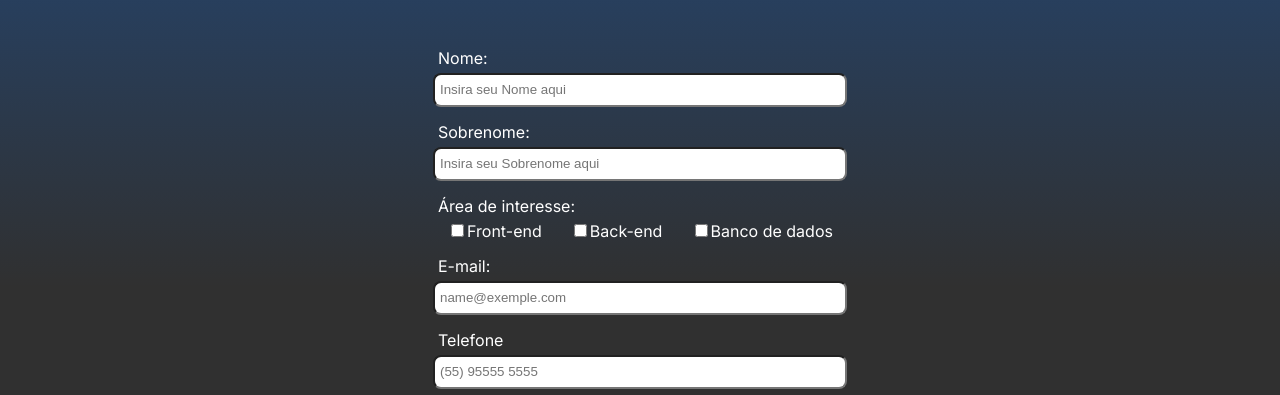
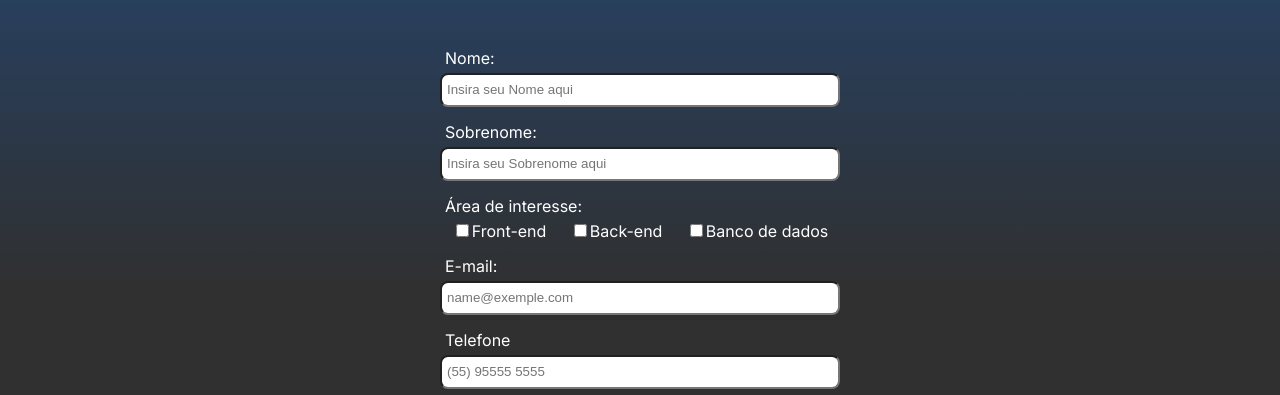
Before and after one commit to mateuswesley-1/projeto-login-dnc, a plain HTML site: page index.html in a window 1280 px wide. Shown: the part 405-800 px from the top of the page. Drawn offline with Linux system fonts and the light colour scheme.

Commit message:
Update styles.css
trocando min por max-width, min-width talvez estivesse atrapalhando no smartfone, pois ficava mt grande pra tela

```diff
--- a/styles.css
+++ b/styles.css
@@ -109,7 +109,7 @@ section#formulario>form>div#checkbox{
 }
 section#formulario>form>input{
     border-radius: 8px;
-    min-width: 400px;
+    max-width: 500px;
     height: 20px;
     padding: 5px;
 }
```
